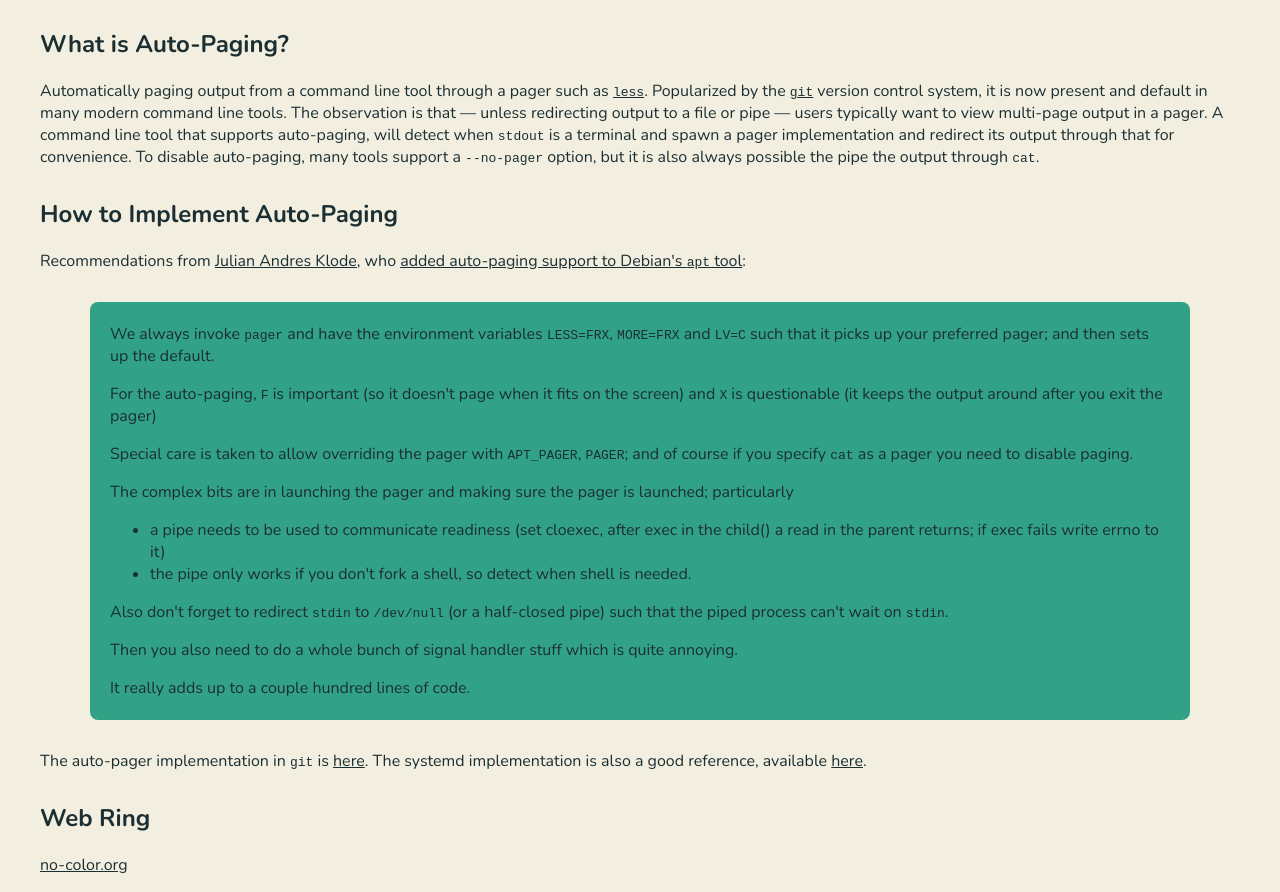
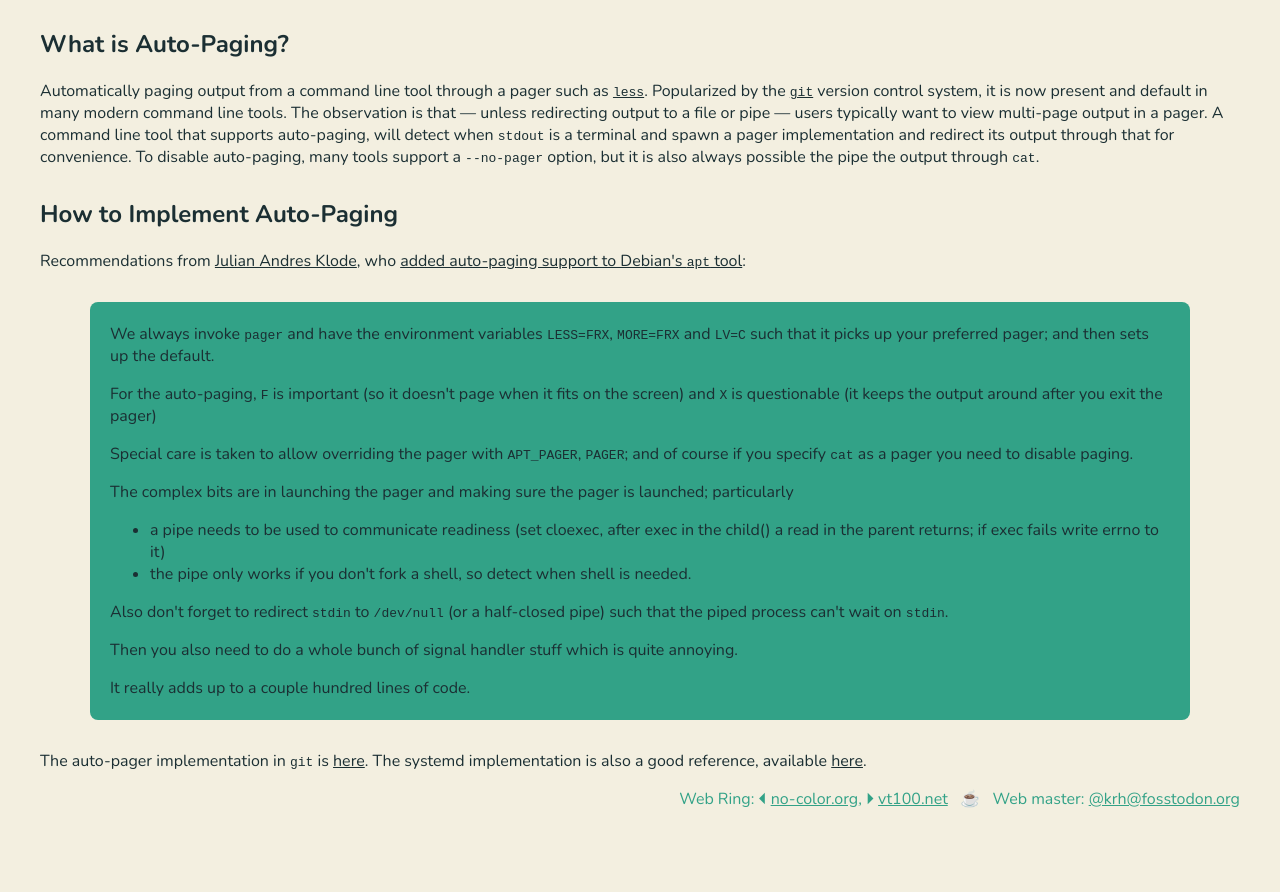
Before and after one commit to krh/auto-paging, a plain HTML site: page index.html in a window 1280 px wide. Shown: the part 138-1030 px from the top of the page. After the commit the page ends 964 px from the top, so only its background shows below. Drawn offline with nearby package versions, Linux system fonts and the light colour scheme.

Commit message:
Footer tweaks

```diff
--- a/index.html
+++ b/index.html
@@ -32,6 +32,14 @@
 	  padding: 0px 40px;
       }
 
+      .footer, .footer > a {
+	  color: #32A287;
+      }
+
+      .footer {
+	  text-align: right;
+      }
+
       blockquote {
 	  background-color: #32A287;
 	  border-radius: 8px;
@@ -48,6 +56,11 @@
 	  blockquote {
 	      background-color: #755B69;
 	  }
+
+	  .footer, .footer > a {
+	      color: #755B69;
+	  }
+
       }
     </style>
   </head>
@@ -148,8 +161,7 @@
 	available <a href="https://github.com/systemd/systemd/blob/511bf79b4e424de3cbed0f5814d9fa9126ff0103/src/shared/pager.c">here</a>.
       </p>
 
-      <h2>Web Ring</h2>
-      <p><a href="https://no-color.org/">no-color.org</a></p>
+      <p class="footer">Web Ring: ⏴ <a href="https://no-color.org/">no-color.org</a>, ⏵ <a href="https://vt100.net/">vt100.net</a> &nbsp; ☕ &nbsp; Web master: <a href="https://fosstodon.org/@krh">@krh@fosstodon.org</a></p>
     </div>
 
   </body>
```
